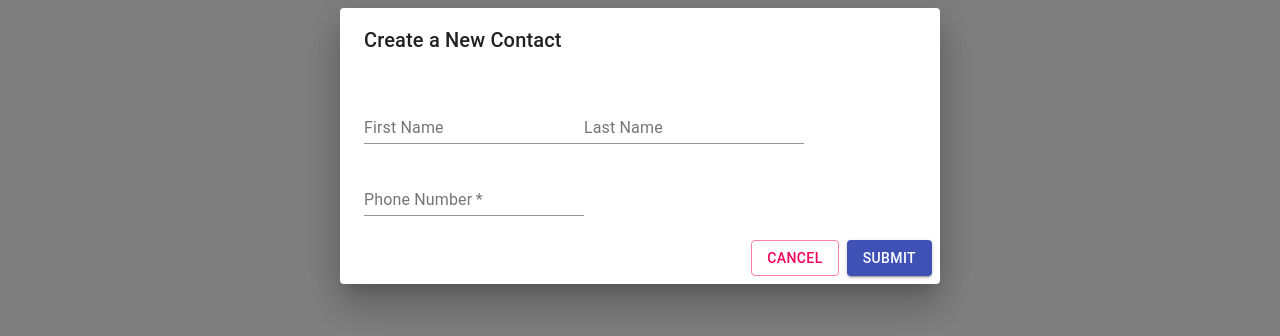
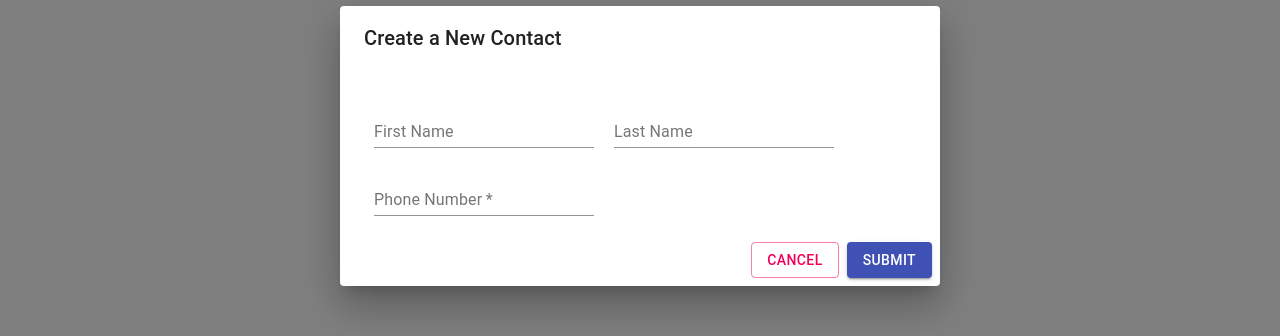
Before and after one commit to ArbaazMeghani/contacts-web-app, a React (Create React App) app: page / in a window 1280 px wide. Both pictures are taken after a click on the button "Add". Shown: the part 254-590 px from the top of the page. Built offline with nearby package versions, Linux system fonts and the light colour scheme; no server answers.

Commit message:
Add styling for form and update submit button type to submit and move handler to outer form tag

```diff
--- a/src/components/NewContactForm.js
+++ b/src/components/NewContactForm.js
@@ -9,7 +9,9 @@ import DialogContent from '@material-ui/core/DialogContent';
 import TextField from '@material-ui/core/TextField';
 
 const styles = {
-
+  textfield: {
+    margin: 10
+  }
 };
 
 class NewContactForm extends React.Component {
@@ -20,26 +22,30 @@ class NewContactForm extends React.Component {
   }
 
   render() {
-    this.classes = withStyles(styles);
+    const { classes } = this.props;
     return (
       <Dialog open={this.props.open} aria-labelledby="simple-dialog-title">
         <DialogTitle id="simple-dialog-title"> Create a New Contact </DialogTitle>
+        <form onSubmit={() => this.submitNewContactHandler()}>
           <DialogContent>
             <TextField
               id="standard-name"
               label="First Name"
               margin="normal"
+              className={classes.textfield}
             />
             <TextField
               id="standard-name"
               label="Last Name"
               margin="normal"
+              className={classes.textfield}
             />
             <TextField
               required
               id="standard-required"
               label="Phone Number"
               margin="normal"
+              className={classes.textfield}
             />
           </DialogContent>
 
@@ -48,10 +54,11 @@ class NewContactForm extends React.Component {
               Cancel
             </Button>
 
-          <Button variant="contained" color="primary" onClick={() => this.submitNewContactHandler()}>
+            <Button variant="contained" color="primary" type="submit">
               Submit
             </Button>
           </DialogActions>
+        </form>
       </Dialog>
     );
   }
```
Also changed, not shown: 1 other file (tests, documents, lock files or other folders). Lines whose indentation alone changed are shown as unchanged.
